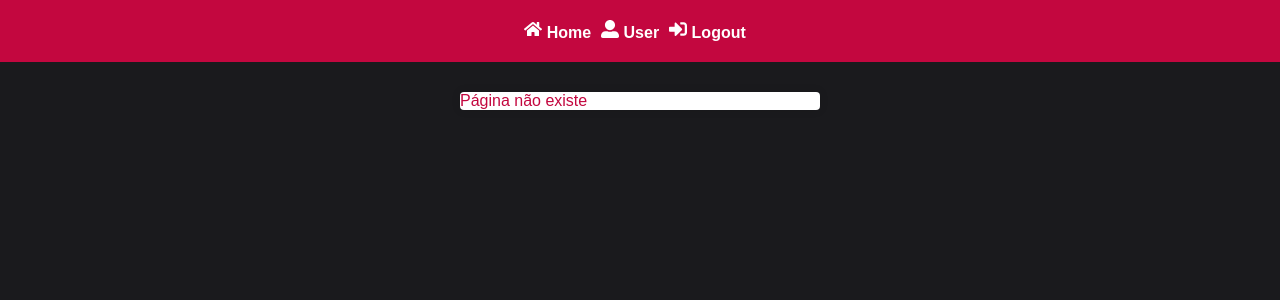
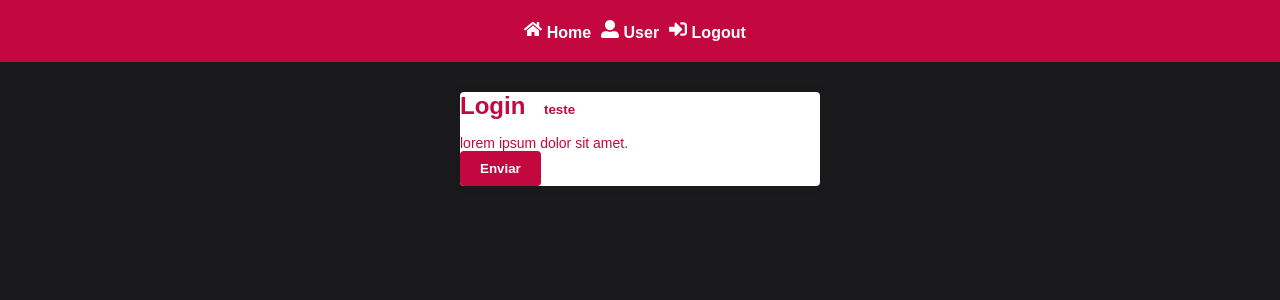
Before and after one commit to grasielarosa/react-redux-project-base, a React (Create React App) app: page / in a window 1280 px wide. Before the commit this address led to /login. Shown: the top 300 px of the page. Built offline with nearby package versions, Linux system fonts and the light colour scheme; the HTML template or start-up script is replaced by a standard one.

Commit message:
axios config

```diff
--- a/package.json
+++ b/package.json
@@ -3,6 +3,7 @@
   "version": "0.1.0",
   "private": true,
   "dependencies": {
+    "axios": "^0.24.0",
     "cra-template": "1.1.2",
     "history": "^4.10.1",
     "prop-types": "^15.7.2",
--- a/src/pages/Login/index.js
+++ b/src/pages/Login/index.js
@@ -1,6 +1,7 @@
 /* eslint-disable react/jsx-boolean-value */
 /* eslint-disable react/function-component-definition */
 import React from 'react';
+
 import { Title, Paragraph } from './styled';
 import { Container } from '../../styles/GlobalStyles';
 
--- a/src/routes/index.js
+++ b/src/routes/index.js
@@ -10,7 +10,7 @@ import Page404 from '../pages/Page404';
 export default function Routes() {
   return (
     <Switch>
-      <MyRoute exact path="/" component={Login} isClosed />
+      <MyRoute exact path="/" component={Login} />
       <MyRoute path="*" component={Page404} />
     </Switch>
   );
--- /dev/null
+++ b/src/services/axios.js
@@ -0,0 +1,6 @@
+import axios from 'axios';
+
+export default axios.create({
+  baseURL:
+    'https://to-do-app-grasiela-rosa-default-rtdb.europe-west1.firebasedatabase.app/',
+});
```
Also changed, not shown: 1 other file (tests, documents, lock files or other folders).
